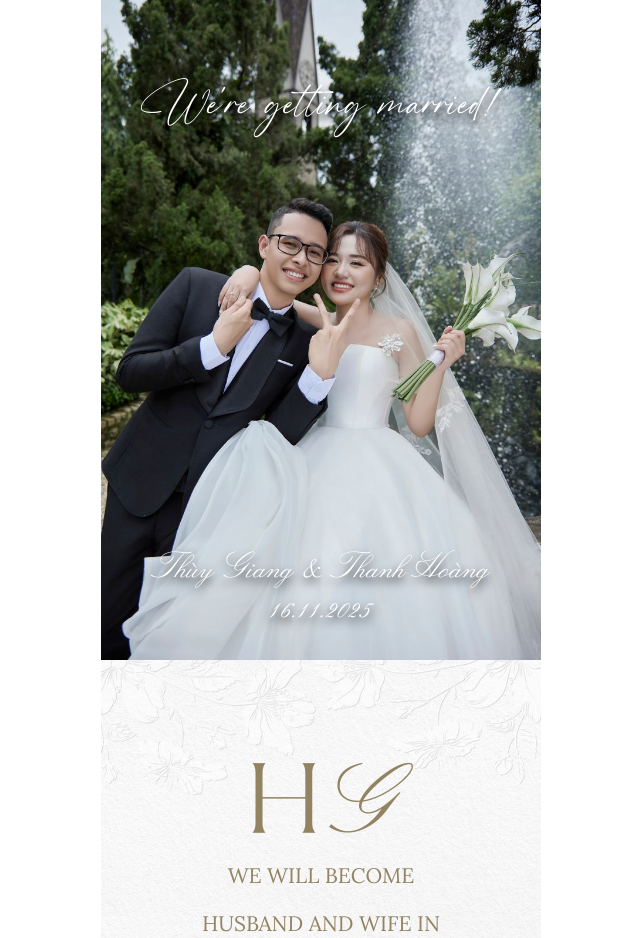
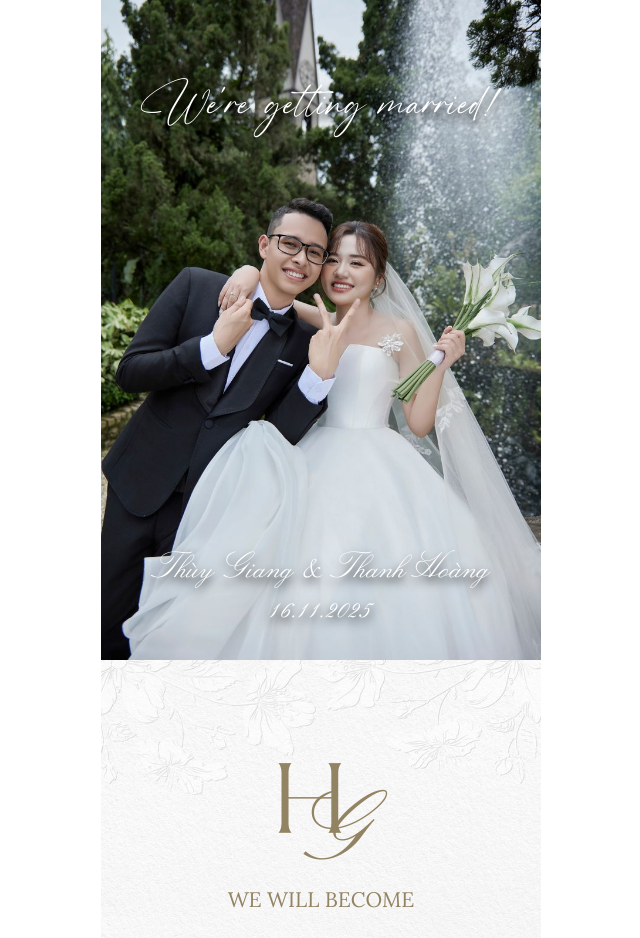
Before and after one commit to dngocson/gsap_tailwind, a React (Vite) app: page / in a window 1280 px wide. Shown: the top 938 px of the page, without its empty margins (319-959 px from the left). Built offline with nearby package versions, Linux system fonts and the light colour scheme.

Commit message:
feat: change the text styling at the time component

```diff
--- a/src/component/main/time/Time.tsx
+++ b/src/component/main/time/Time.tsx
@@ -86,7 +86,7 @@ const Time = () => {
         ease: "back.out(2)",
         scrollTrigger: {
           trigger: ".hg-letters",
-          start: "top 80%",
+          start: "top 50%",
           toggleActions: "play none none none",
         },
       });
@@ -98,7 +98,7 @@ const Time = () => {
         ease: "power3.out",
         scrollTrigger: {
           trigger: ".intro-text",
-          start: "top 80%",
+          start: "top 50%",
           toggleActions: "play none none none",
         },
       });
@@ -112,7 +112,7 @@ const Time = () => {
         ease: "back.out(2)",
         scrollTrigger: {
           trigger: ".letter-image-1",
-          start: "top 80%",
+          start: "top 70%",
           toggleActions: "play none none none",
         },
       });
@@ -120,7 +120,7 @@ const Time = () => {
       const tl = gsap.timeline({
         scrollTrigger: {
           trigger: containerRef.current,
-          start: "top 60%",
+          start: "top 20%",
           toggleActions: "play none none none",
         },
       });
@@ -197,11 +197,16 @@ const Time = () => {
       <img src={imageMap.bg5} className="absolute top-0 left-0" />
       <img src={imageMap.bg11} className="absolute right-0 bottom-0" />
       <div className="z-1 flex flex-col text-center">
-        <div className="flex justify-center text-8xl">
-          <p className="hg-letters font-fontThree">H</p>
-          <p className="hg-letters font-fontOne">G</p>
+        <div className="relative flex justify-center text-8xl">
+          <p className="hg-letters font-fontThree absolute left-[47.5%] -translate-x-1/2">
+            H
+          </p>
+          <p className="hg-letters font-fontOne absolute top-[28.5%] left-[52.5%] -translate-x-1/2">
+            G
+          </p>
+          <p className="invisible">HG</p>
         </div>
-        <p className="intro-text font-fontTwo px-20 text-[21px] leading-12 uppercase">
+        <p className="intro-text font-fontTwo px-20 pt-6 text-[21px] leading-12 uppercase">
           We will become husband and wife in
         </p>
       </div>
```
